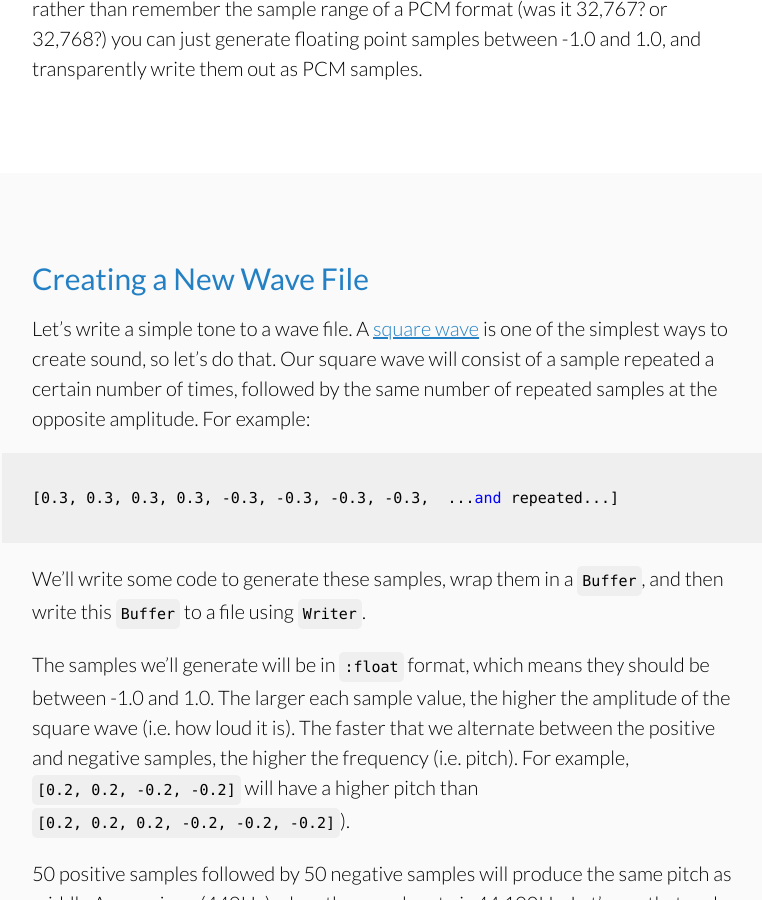
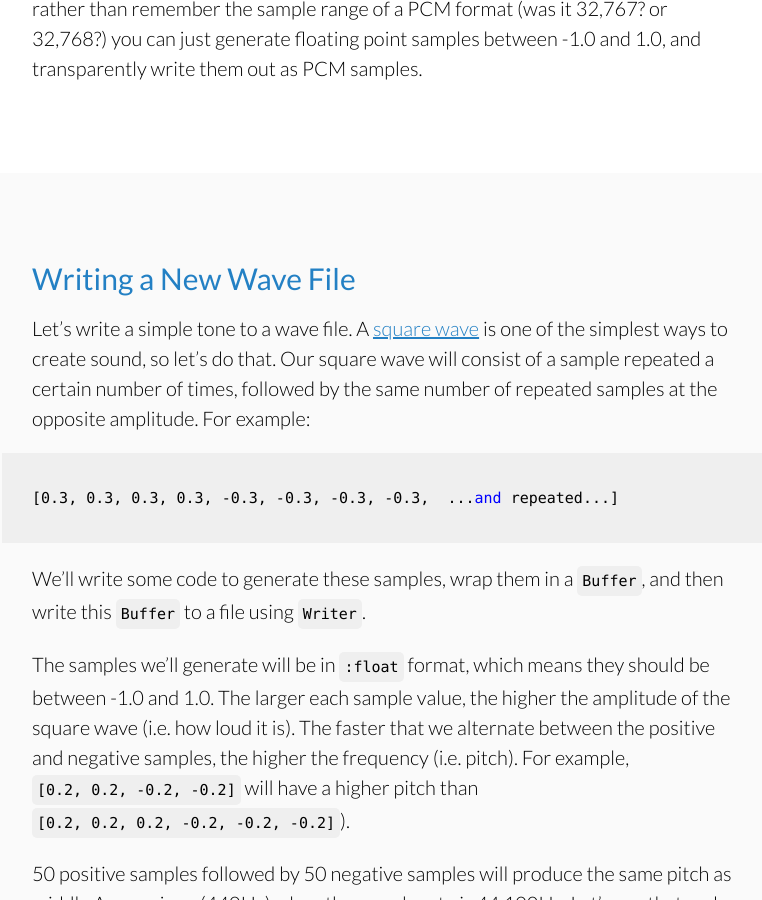
Before and after one commit to jstrait/wavefile, a Jekyll site: the page built from getting_started.html, in a window 1280 px wide and 900 px high, scrolled down 1607 px. Shown: the whole window, without its empty margins (254-1016 px from the left). Built offline with Jekyll 4.4.1, drawn with Linux system fonts in a browser that asks for light colours; some web fonts are replaced.

Commit message:
Better section title
"Writing" more directly parallels the `Writer` class. Although the
previous title would probably not confuse anyone, the new title
seems a little better.

```diff
--- a/getting_started.html
+++ b/getting_started.html
@@ -20,7 +20,7 @@ id: tutorial
   <p>A <code>Buffer</code> has the ability to convert its samples to any other format this gem supports. This means you can read samples from a file in whatever format you like, regardless of the actual sample format in the file (e.g. read a file with 8-bit samples and get 16-bit samples back). You can also do the same with <code>Writer</code> &ndash; for example, rather than remember the sample range of a PCM format (was it 32,767? or 32,768?) you can just generate floating point samples between -1.0 and 1.0, and transparently write them out as PCM samples.</p>
 </div>
 <div class="section section-tall">
-  <h2>Creating a New Wave File</h2>
+  <h2>Writing a New Wave File</h2>
   <p>Let&rsquo;s write a simple tone to a wave file. A <a href="https://en.wikipedia.org/wiki/Square_wave">square wave</a> is one of the simplest ways to create sound, so let&rsquo;s do that. Our square wave will consist of a sample repeated a certain number of times, followed by the same number of repeated samples at the opposite amplitude. For example:</p>
   {% highlight ruby %}[0.3, 0.3, 0.3, 0.3, -0.3, -0.3, -0.3, -0.3,  ...and repeated...]{% endhighlight %}
   <p>We&rsquo;ll write some code to generate these samples, wrap them in a <code>Buffer</code>, and then write this <code>Buffer</code> to a file using <code>Writer</code>.</p>
```
